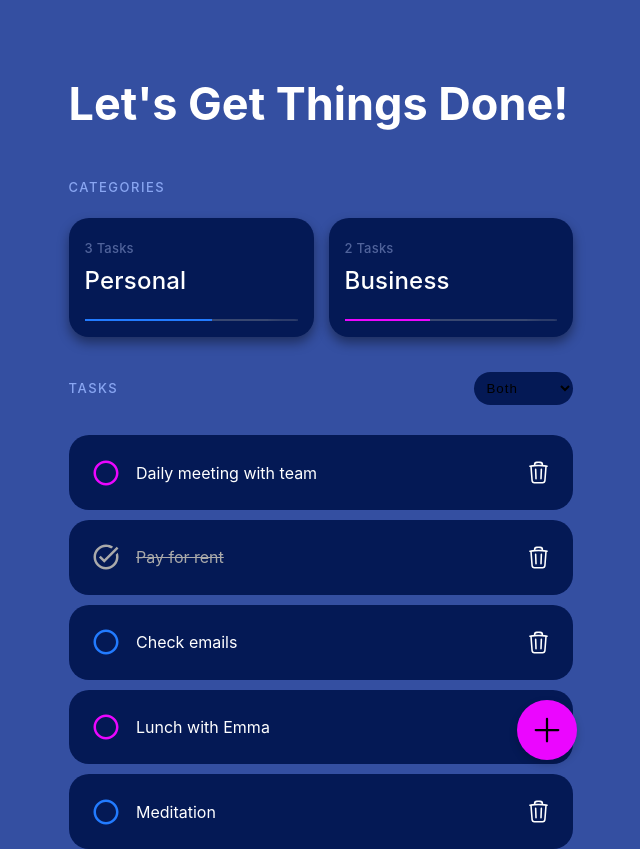
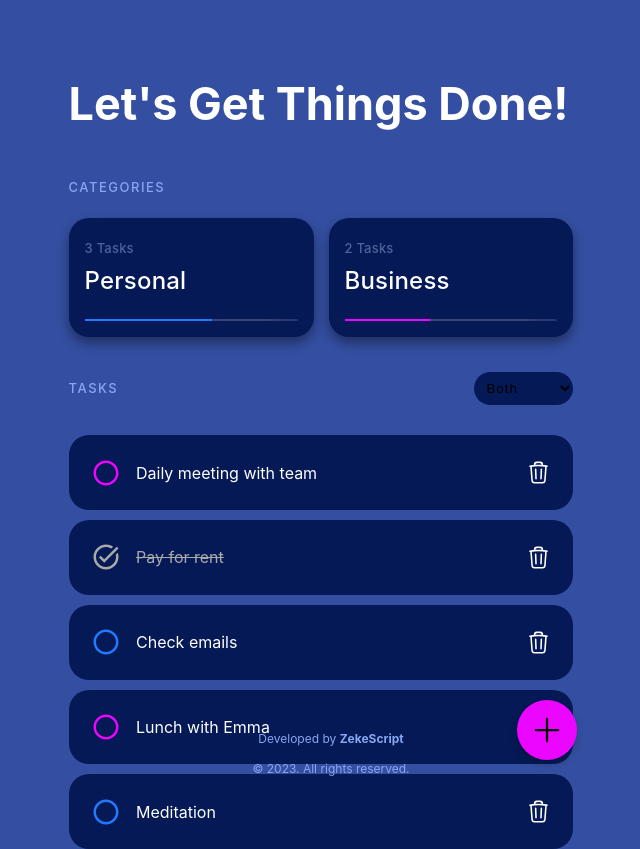
Before and after one commit to ZekeScript/todo-list, a React (Vite) app: page / in a window 1280 px wide. Shown: the whole page, without its empty margins (319-959 px from the left). Built offline with nearby package versions, Linux system fonts and the light colour scheme.

Commit message:
add footer

```diff
--- a/src/App.css
+++ b/src/App.css
@@ -70,6 +70,10 @@
   justify-content: space-between;
 }
 
+.task:last-child {
+  margin-bottom: 50px;
+}
+
 .task>div {
   display: flex;
   align-items: center;
@@ -102,7 +106,6 @@
   transition: 300ms;
 }
 
-.trash-icon:hover,
 .trash-icon:active {
   color: var(--background-button);
 }
@@ -110,7 +113,7 @@
 .add-task {
   position: fixed;
   padding: 12px;
-  bottom: 5vh;
+  bottom: 10vh;
   right: 5vw;
   width: 50px;
   height: 50px;
@@ -198,6 +201,25 @@
   width: 20px;
 }
 
+footer {
+  position: absolute;
+  width: 100%;
+  bottom: 0;
+  left: 0;
+  text-align: center;
+  padding: 10px;
+  font-size: 12px;
+  color: var(--subtitle-font-color);
+}
+
+.signature {
+  margin-top: 5px;
+}
+
+.signature__author {
+  font-weight: bold;
+}
+
 @media (min-width: 500px) {
   .subtitle {
     font-size: small;
@@ -226,6 +248,11 @@
     margin-top: 20px;
   }
 
+  .trash-icon:hover,
+  .trash-icon:active {
+    color: var(--background-button);
+  }
+
   .add-task {
     bottom: 5vh;
     right: 30vw;
--- a/src/App.jsx
+++ b/src/App.jsx
@@ -84,6 +84,13 @@ function App () {
           handleSelectChange={handleSelectChange}
         />
       )}
+      <footer>
+        <div className='signature'>
+          <p>Developed by <span className='signature__author'>ZekeScript</span></p>
+          <p>&copy; 2023. All rights reserved.</p>
+        </div>
+      </footer>
+
     </main>
   )
 }
```
